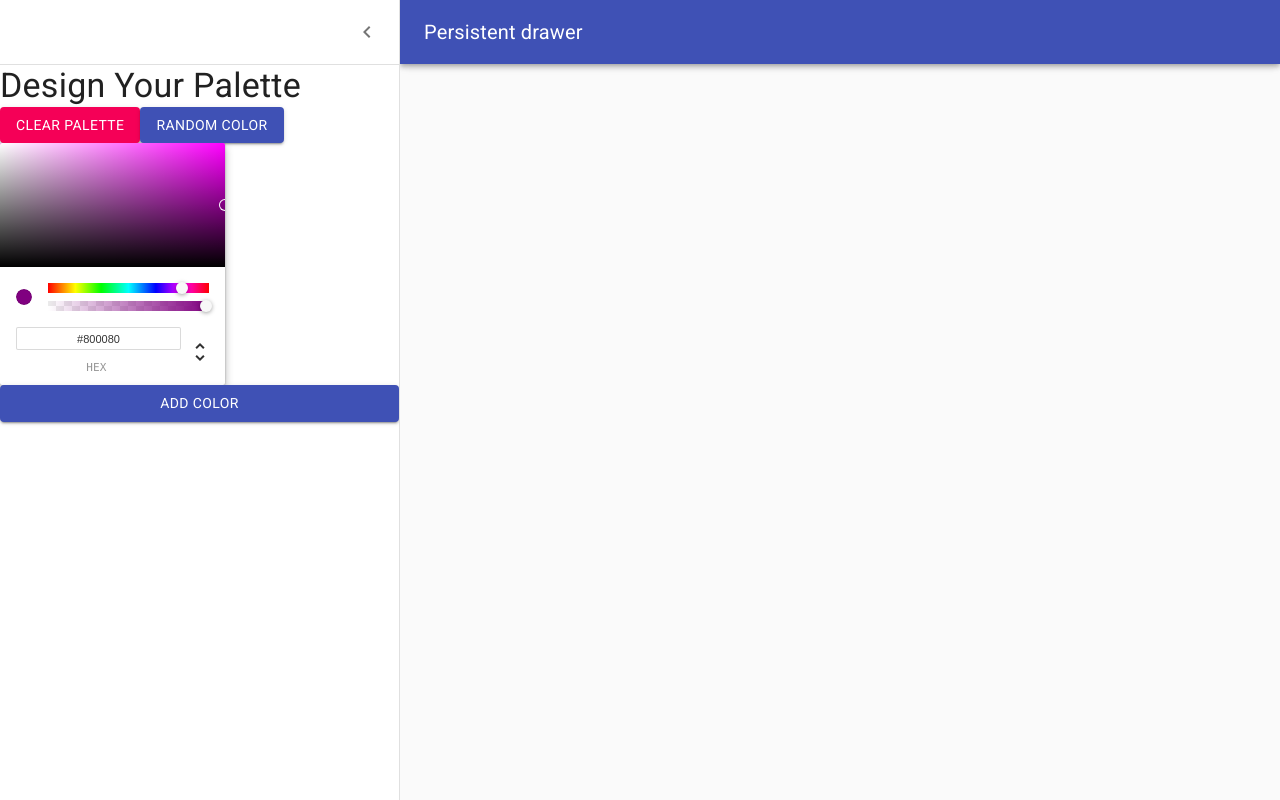
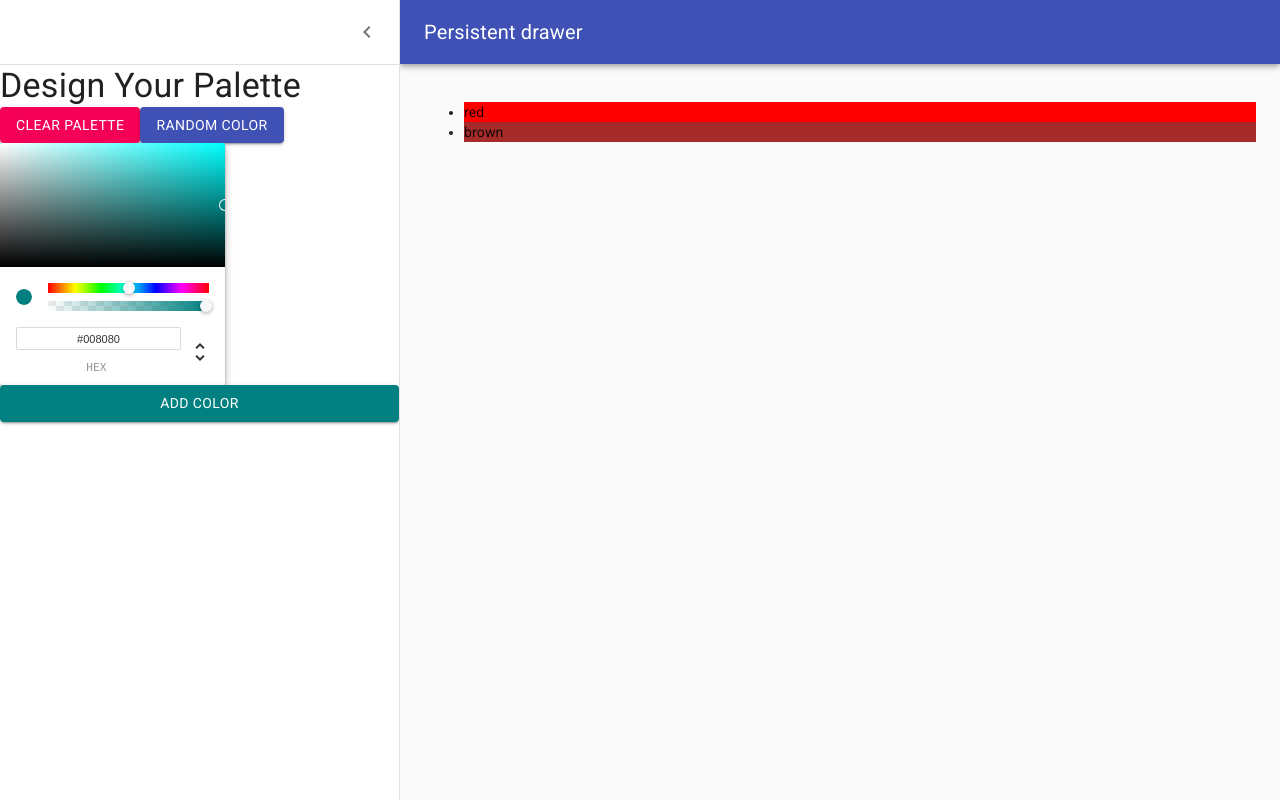
Before and after one commit to giftofgrub/paletteMaker, a React (Create React App) app: page /palette/new in a window 1280 px wide. Both pictures are taken after a click on the button "open drawer". Built offline with nearby package versions, Linux system fonts and the light colour scheme.

Commit message:
connect colorpicker to buttons

```diff
--- a/src/NewPaletteForm.js
+++ b/src/NewPaletteForm.js
@@ -80,6 +80,8 @@ const useStyles = makeStyles(theme => ({
 export default function PersistentDrawerLeft() {
   const classes = useStyles();
   const [open, setOpen] = React.useState(false);
+  const [currentColor, setCurrentColor] = React.useState("teal");
+  const [colors, addColor] = React.useState(["red", "brown"]);
 
   const handleDrawerOpen = () => {
     setOpen(true);
@@ -88,6 +90,14 @@ export default function PersistentDrawerLeft() {
   const handleDrawerClose = () => {
     setOpen(false);
   };
+
+  const updateCurrentColor = (newColor) => {
+    setCurrentColor(newColor.hex);
+  }
+
+  const addNewColor = () => {
+    addColor([...colors, currentColor])
+  }
 
   return (
     <div className={classes.root}>
@@ -136,8 +146,12 @@ export default function PersistentDrawerLeft() {
           <Button variant="contained" color="primary">Random Color</Button>
         </div>
 
-        <ChromePicker color="purple" onChangeComplete={(newColor => console.log(newColor))}/>
-        <Button variant="contained" color="primary">Add Color</Button>
+        <ChromePicker color={currentColor} onChangeComplete={updateCurrentColor}/>
+        <Button
+          variant="contained"
+          color="primary"
+          style={{backgroundColor: currentColor}}
+          onClick={addNewColor}>Add Color</Button>
       </Drawer>
       <main
         className={clsx(classes.content, {
@@ -145,7 +159,11 @@ export default function PersistentDrawerLeft() {
         })}
       >
         <div className={classes.drawerHeader} />
-
+        <ul>
+          {colors.map((color) =>
+            <li style={{backgroundColor: color}}>{color}</li>
+          )}
+        </ul>
 
       </main>
     </div>
```
